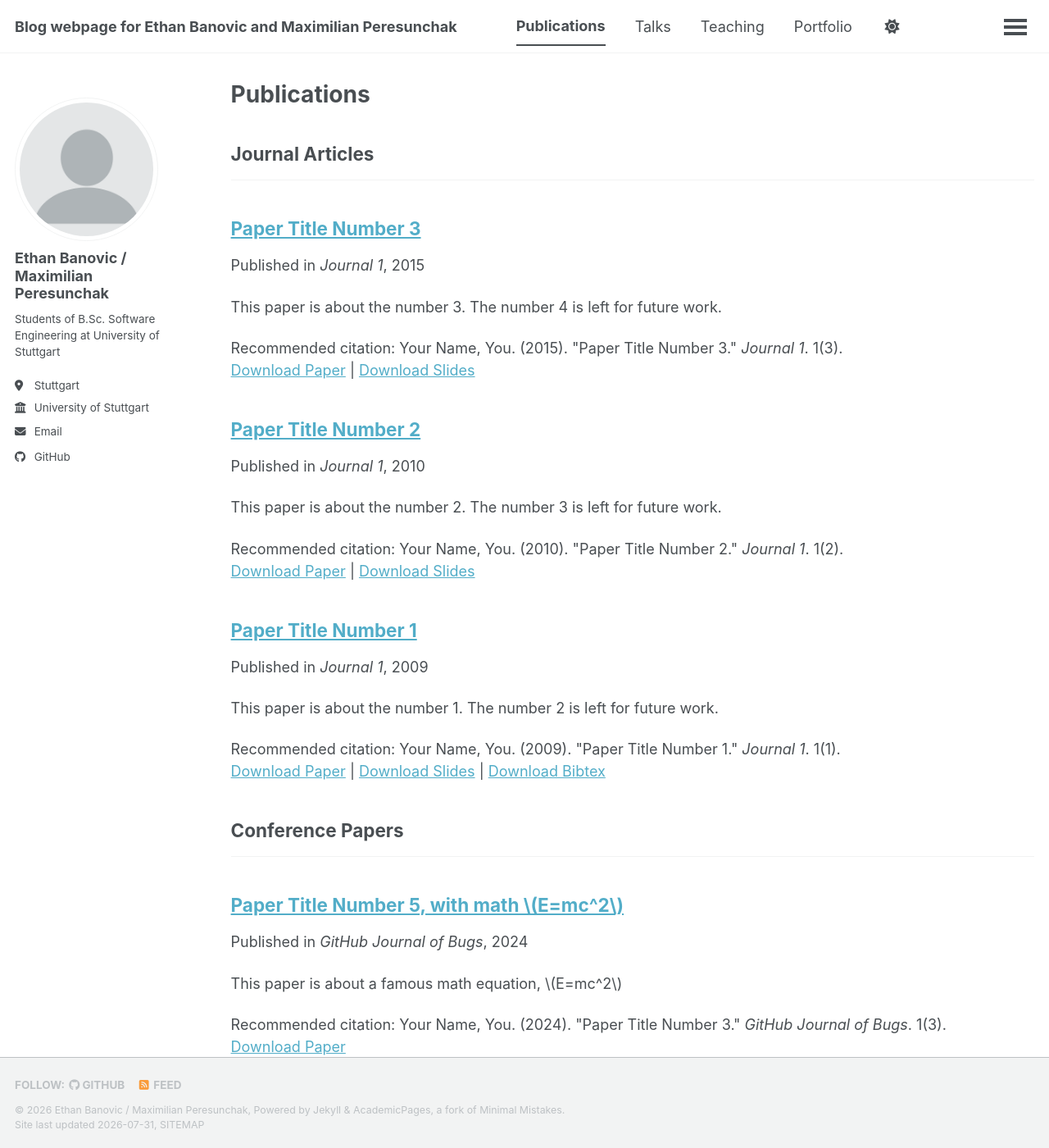
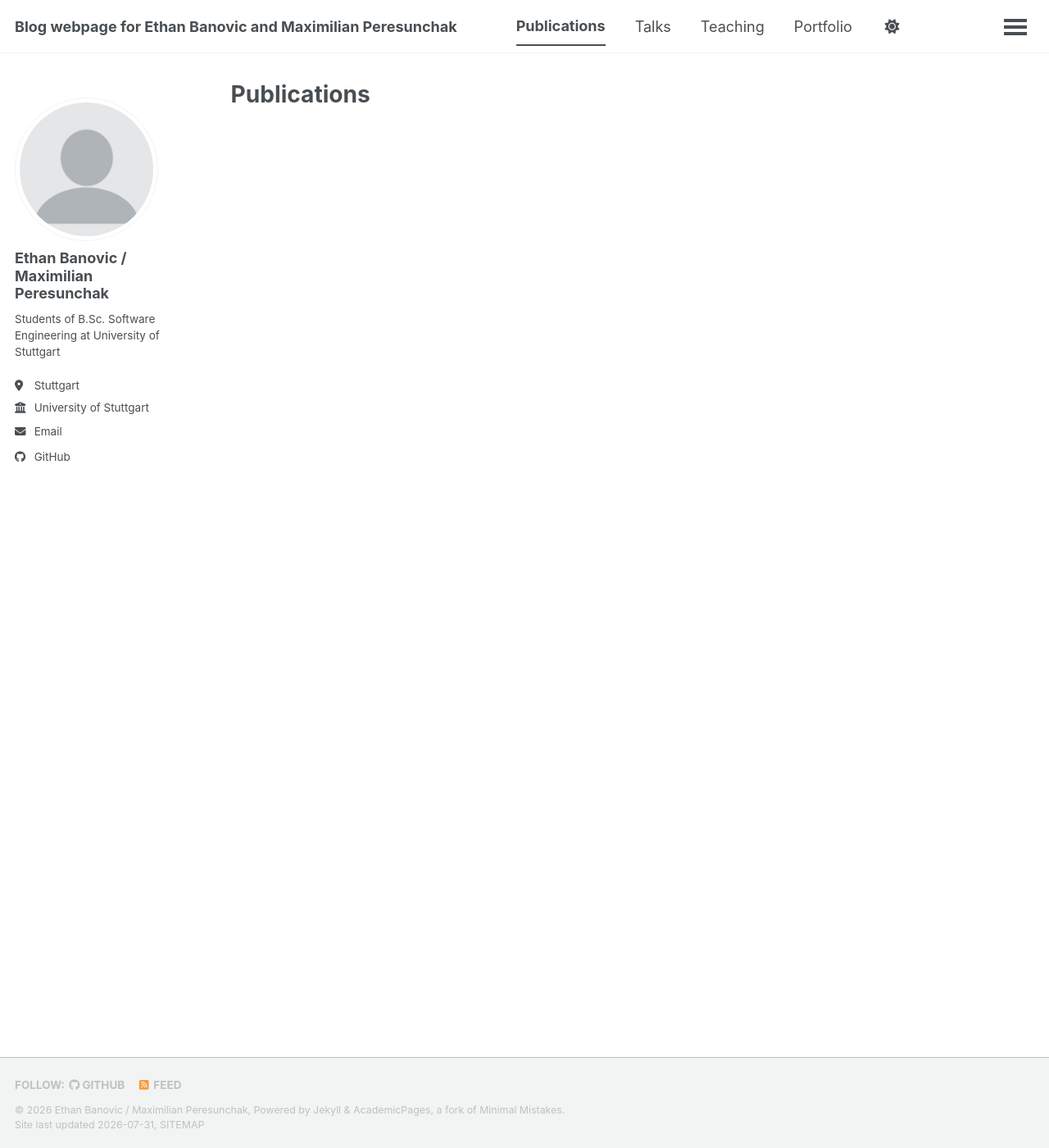
Before and after one commit to mlbanovicperesunchak/mlbanovicperesunchak.github.io, a Jekyll site: the page built from _pages/publications.html, in a window 1280 px wide and 1400 px high. Shown: the whole window at 82% size. Built offline with Jekyll 4.4.1, drawn with Linux system fonts in a browser that asks for light colours; a style sheet for code colours, icons or effects is not loaded; some of the changed text lies outside the part shown.

Commit message:
final_draft_2

```diff
--- a/_publications/2009-10-01-paper-title-number-1.md
+++ /dev/null
@@ -1,14 +0,0 @@
----
-title: "Paper Title Number 1"
-collection: publications
-category: manuscripts
-permalink: /publication/2009-10-01-paper-title-number-1
-excerpt: 'This paper is about the number 1. The number 2 is left for future work.'
-date: 2009-10-01
-venue: 'Journal 1'
-slidesurl: 'https://academicpages.github.io/files/slides1.pdf'
-paperurl: 'https://academicpages.github.io/files/paper1.pdf'
-bibtexurl: 'https://academicpages.github.io/files/bibtex1.bib'
-citation: 'Your Name, You. (2009). &quot;Paper Title Number 1.&quot; <i>Journal 1</i>. 1(1).'
----
-The contents above will be part of a list of publications, if the user clicks the link for the publication than the contents of section will be rendered as a full page, allowing you to provide more information about the paper for the reader. When publications are displayed as a single page, the contents of the above "citation" field will automatically be included below this section in a smaller font.
--- a/_publications/2010-10-01-paper-title-number-2.md
+++ /dev/null
@@ -1,14 +0,0 @@
----
-title: "Paper Title Number 2"
-collection: publications
-category: manuscripts
-permalink: /publication/2010-10-01-paper-title-number-2
-excerpt: 'This paper is about the number 2. The number 3 is left for future work.'
-date: 2010-10-01
-venue: 'Journal 1'
-slidesurl: 'https://academicpages.github.io/files/slides2.pdf'
-paperurl: 'https://academicpages.github.io/files/paper2.pdf'
-citation: 'Your Name, You. (2010). &quot;Paper Title Number 2.&quot; <i>Journal 1</i>. 1(2).'
----
-
-The contents above will be part of a list of publications, if the user clicks the link for the publication than the contents of section will be rendered as a full page, allowing you to provide more information about the paper for the reader. When publications are displayed as a single page, the contents of the above "citation" field will automatically be included below this section in a smaller font.
--- a/_publications/2015-10-01-paper-title-number-3.md
+++ /dev/null
@@ -1,14 +0,0 @@
----
-title: "Paper Title Number 3"
-collection: publications
-category: manuscripts
-permalink: /publication/2015-10-01-paper-title-number-3
-excerpt: 'This paper is about the number 3. The number 4 is left for future work.'
-date: 2015-10-01
-venue: 'Journal 1'
-slidesurl: 'https://academicpages.github.io/files/slides3.pdf'
-paperurl: 'https://academicpages.github.io/files/paper3.pdf'
-citation: 'Your Name, You. (2015). &quot;Paper Title Number 3.&quot; <i>Journal 1</i>. 1(3).'
----
-
-The contents above will be part of a list of publications, if the user clicks the link for the publication than the contents of section will be rendered as a full page, allowing you to provide more information about the paper for the reader. When publications are displayed as a single page, the contents of the above "citation" field will automatically be included below this section in a smaller font.
--- a/_publications/2025-06-08-paper-title-number-5.md
+++ /dev/null
@@ -1,13 +0,0 @@
----
-title: "Paper Title Number 5, with math $$E=mc^2$$"
-collection: publications
-category: conferences
-permalink: /publication/2024-02-17-paper-title-number-4
-excerpt: 'This paper is about a famous math equation, $$E=mc^2$$'
-date: 2024-02-17
-venue: 'GitHub Journal of Bugs'
-paperurl: 'https://academicpages.github.io/files/paper3.pdf'
-citation: 'Your Name, You. (2024). &quot;Paper Title Number 3.&quot; <i>GitHub Journal of Bugs</i>. 1(3).'
----
-
-Using [MathJax](https://www.mathjax.org/) in the description is supported - $$E=mc^2$$ - however, the use must be mindful that the default delimiters are `$$...$$` and `\\[...\\]` which differs from the `$...$` that is typically expected.
```
Also changed, not shown: _portfolio/portfolio-1.md (deleted, +0 -7 lines), _portfolio/portfolio-2.html (deleted, +0 -7 lines), _posts/2012-08-14-blog-post-1.md (deleted, +0 -20 lines), _posts/2013-08-14-blog-post-2.md (deleted, +0 -20 lines), _posts/2014-08-14-blog-post-3.md (deleted, +0 -20 lines), _posts/2015-08-14-blog-post-4.md (deleted, +0 -20 lines), _posts/2026-07-31-llama-adapter.md (+21 -25 lines), _posts/2199-01-01-future-post.md (deleted, +0 -11 lines), _publications/2024-02-17-paper-title-number-4.md (deleted, +0 -13 lines), _talks/2012-03-01-talk-1.md (deleted, +0 -11 lines), _talks/2013-03-01-tutorial-1.md (deleted, +0 -13 lines), _talks/2014-02-01-talk-2.md (deleted, +0 -13 lines), _talks/2014-03-01-talk-3.md (deleted, +0 -11 lines), _teaching/2014-spring-teaching-1.md (deleted, +0 -20 lines), 1 more files.
